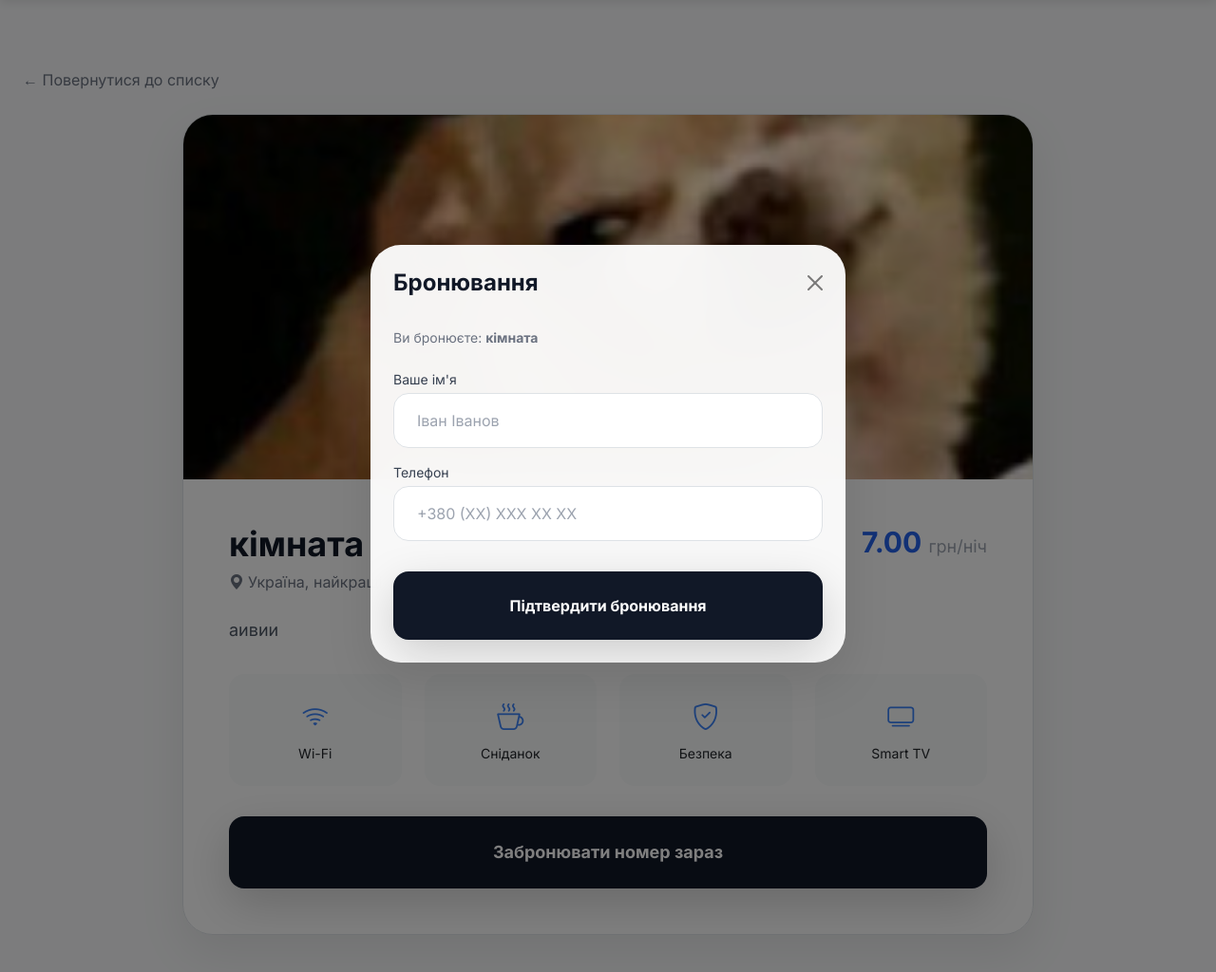
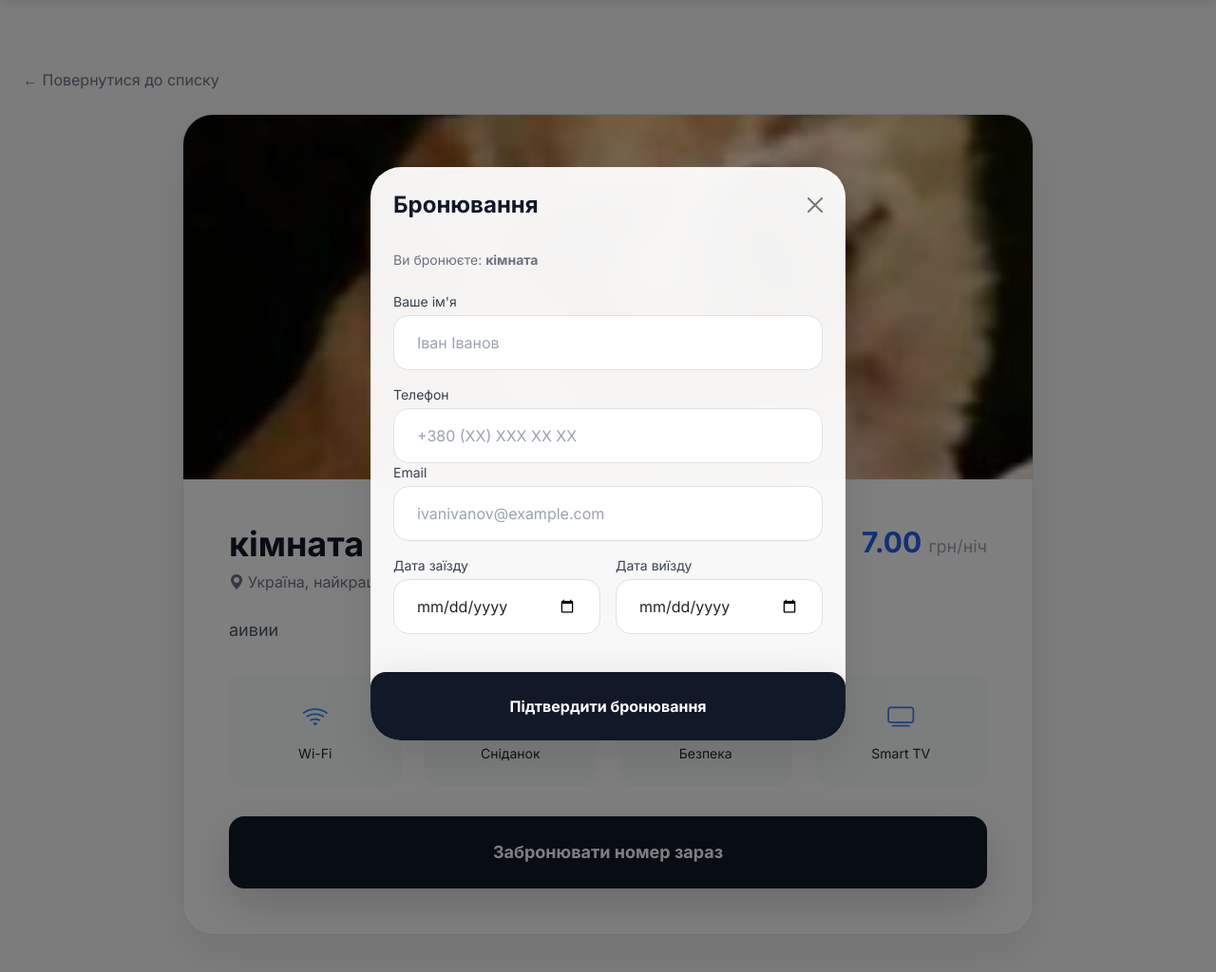
Before and after one commit to vova916/autologin, a Django app: page /rooms/1/ in a window 1280 px wide, after a click on "Забронювати номер зараз". Shown: the part 89-1113 px from the top of the page at 95% size. Run offline with Django 5.2, Linux system fonts and the light colour scheme; data comes from the database, SQL or seed files in the repository; both versions use the stored data as it was after the commit; some libraries are stand-ins or nearby versions.

Commit message:
арч бтв

```diff
--- a/reg_login/urls.py
+++ b/reg_login/urls.py
@@ -4,5 +4,6 @@ from . import views
 
 urlpatterns = [
     path('', views.home, name='home'),
-    path('rooms/<int:room_id>/',views.booking_page, name='book_page' )
+    path('rooms/<int:room_id>/',views.booking_page, name='book_page' ),
+    path('success/', views.success, name='success')
 ]
--- a/reg_login/views.py
+++ b/reg_login/views.py
@@ -1,4 +1,4 @@
-from django.shortcuts import render
+from django.shortcuts import redirect, render
 from . models import Room, Booking, User, Category
 
 
@@ -16,4 +16,34 @@ def booking_page(request, room_id):
     room = Room.objects.get(id=room_id)
     context = {"room":room}
 
+    if request.method == "POST":
+        name = request.POST.get("name")
+        email = request.POST.get("email")
+        phone = request.POST.get("phone")
+        check_in=request.POST.get("check_in")
+        check_out=request.POST.get("check_out")
+
+        booking = Booking.objects.create(
+            name=name,
+            email=email,
+            phone=phone,
+            room=room,
+            check_in=check_in,
+            check_out=check_out
+
+
+
+        )
+        return redirect('success')
+
+
+
+
     return render(request, 'book.html', context)
+
+
+def success(request):
+    return render(request, 'suscfull.html')
+    room = Room.objects.get(id=room_id)
+    context = {"room":room}
+    return render(request, 'book.html', context)
--- a/templates/window.html
+++ b/templates/window.html
@@ -1,6 +1,7 @@
 <div class="modal fade" id="bookModal{{ room.id }}" tabindex="-1" aria-hidden="true">
     <div class="modal-dialog modal-dialog-centered">
-        <div class="modal-content border-0 shadow-[0_20px_50px_rgba(0,0,0,0.1)] rounded-[2rem] overflow-hidden backdrop-blur-xl bg-white/95">
+        <div
+            class="modal-content border-0 shadow-[0_20px_50px_rgba(0,0,0,0.1)] rounded-[2rem] overflow-hidden backdrop-blur-xl bg-white/95">
 
             <div class="modal-header border-0 p-6 pb-2">
                 <h5 class="modal-title font-bold text-2xl text-gray-900">Бронювання</h5>
@@ -15,19 +16,56 @@
 
                     <div class="form-group mb-3">
                         <label class="block text-sm font-medium text-gray-700 mb-1">Ваше ім'я</label>
-                        <input type="text" name="name" class="w-full px-4 py-3 rounded-2xl border border-gray-200 focus:ring-2 focus:ring-blue-500 outline-none transition-all" placeholder="Іван Іванов" required>
+                        <input type="text" name="name"
+                            class="w-full px-4 py-3 rounded-2xl border border-gray-200 focus:ring-2 focus:ring-blue-500 outline-none transition-all"
+                            placeholder="Іван Іванов" required>
                     </div>
 
                     <div class="form-group mb-3">
                         <label class="block text-sm font-medium text-gray-700 mb-1">Телефон</label>
-                        <input type="tel" name="phone" class="w-full px-4 py-3 rounded-2xl border border-gray-200 focus:ring-2 focus:ring-blue-500 outline-none transition-all" placeholder="+380 (XX) XXX XX XX" required>
+                        <input type="tel" name="phone"
+                            class="w-full px-4 py-3 rounded-2xl border border-gray-200 focus:ring-2 focus:ring-blue-500 outline-none transition-all"
+                            placeholder="+380 (XX) XXX XX XX" required>
+
+                    <div class="form-group mb-3">
+                        <label class="block text-sm font-medium text-gray-700 mb-1">Email</label>
+                        <input type="email" name="email"
+                            class="w-full px-4 py-3 rounded-2xl border border-gray-200 focus:ring-2 focus:ring-blue-500 outline-none transition-all"
+                            placeholder="ivanivanov@example.com" required>
                     </div>
 
-                    <button type="submit" class="w-full bg-gray-900 text-white py-4 rounded-2xl font-bold hover:bg-black transition-all shadow-lg active:scale-95">
-                        Підтвердити бронювання
-                    </button>
-                </form>
+
+
+                    </div>
+                    <div class="form-group mb-3">
+                        <div class="row g-3">
+                            <div class="col-md-6">
+                                <label class="block text-sm font-medium text-gray-700 mb-1">Дата заїзду</label>
+                                <input type="date" name="check_in"
+                                    class="w-full px-4 py-3 rounded-2xl border border-gray-200 focus:ring-2 focus:ring-blue-500 outline-none transition-all"
+                                    required>
+                            </div>
+                            <div class="col-md-6">
+                                <label class="block text-sm font-medium text-gray-700 mb-1">Дата виїзду</label>
+                                <input type="date" name="check_out"
+                                    class="w-full px-4 py-3 rounded-2xl border border-gray-200 focus:ring-2 focus:ring-blue-500 outline-none transition-all"
+                                    required>
+                            </div>
+                        </div>
+                    </div>
             </div>
+
+            <button type="submit"
+                class="w-full bg-gray-900 text-white py-4 rounded-2xl font-bold hover:bg-black transition-all shadow-lg active:scale-95">
+                Підтвердити бронювання
+
+
+
+            </button>
+
+
+            </form>
         </div>
     </div>
 </div>
+</div>
```
Also changed, not shown: templates/suscfull.html (added, +33 -0 lines), db.sqlite3, media/room_images/photo_2026-06-03_21-05-40.jpg (added), reg_login/models.py (line endings or trailing spaces).
